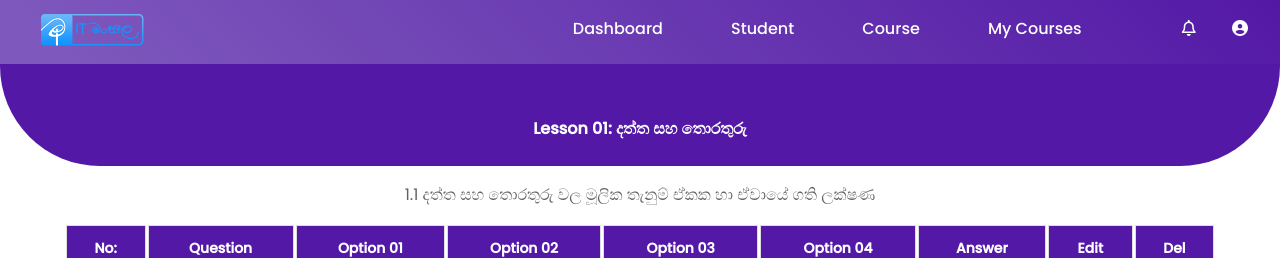
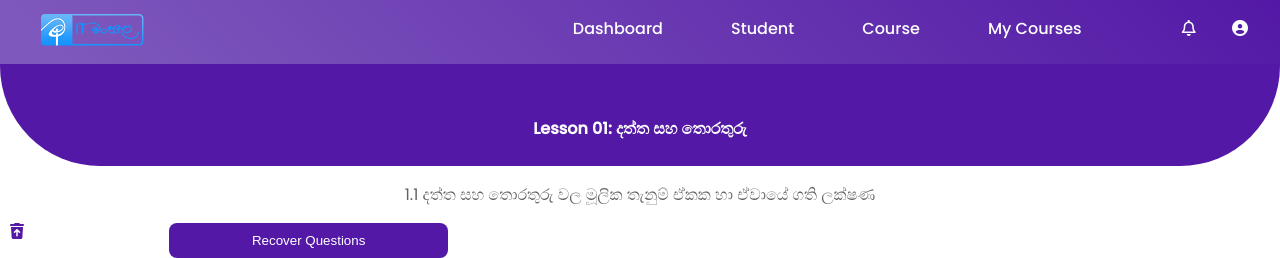
Before and after one commit to Uthpalani19/itmansala, a PHP site: page /viewAddedQuestions.php in a window 1280 px wide. Shown: the top 258 px of the page. Run offline with PHP 8.4, Linux system fonts and the light colour scheme; the visitor is signed in with stand-in values (Sample User, id 1); data that the repository does not hold is empty; some libraries are stand-ins or nearby versions.

Commit message:
Pages added

```diff
--- a/Interim/addQuestions.php
+++ b/Interim/addQuestions.php
@@ -77,6 +77,7 @@
                 $option3= mysqli_real_escape_string($connection,$_POST['option3']);
                 $option4= mysqli_real_escape_string($connection,$_POST['option4']);
 
+                //Check if the answer is one of the options
                 if($answer == $option1 || $answer == $option2 || $answer == $option3 || $answer == $option4)
                 {
                     $sql = "INSERT INTO modelpaperquestion (questionId, subtopicId,question, answer, option1,option2,option3,option4,status)
--- a/Interim/css/viewQuestions.css
+++ b/Interim/css/viewQuestions.css
@@ -137,73 +137,32 @@ tr:nth-child(odd)
     background: #D9D9D9;
 }
 
-/* Toggle Button */
-/* .switch
+/* Recover Option */
+.recover
 {
-    position: relative;
-    display: inline-block;
-    width: 40px;
-    height: 20px;
+    color: #5319a6;
+    display:flex;
+    width: 35%;
+    cursor: pointer;
 }
 
-.switch input
+.recover > .recover-btn
 {
-    opacity: 0;
-    width: 0;
-    height: 0;
+    flex: auto;
+    background-color: #5319a6;
+    color: #FFFFFF;
+    border: none;
+    border-radius: 8px;
+    padding: 10px;
 }
 
-.slider
+.recover > #recover-icon
 {
-    position: absolute;
+    flex: auto;
+    color:#5319a6;
+    margin-left: 10px;
     cursor: pointer;
-    top: 0;
-    left: 0;
-    right: 0;
-    bottom: 0;
-    background-color: #D9D9D9;
-    -webkit-transition: .3s;
-    transition: .3s;
 }
-
-.slider:before
-{
-    position: absolute;
-    content: "";
-    height: 20px;
-    width: 20px;
-    right: 25px;
-    background-color: #FFFFFF;
-    -webkit-transition: .3s;
-    transition: .3s;
-}
-
-input:checked + .slider
-{
-    background-color: #5319a6;
-}
-
-input:focus + .slider
-{
-    box-shadow: 0 0 1px #5319a6;
-}
-
-input:checked + .slider:before
-{
-    -webkit-transform: translateX(26px);
-    -ms-transform: translateX(26px);
-    transform: translateX(26px);
-}
-
-.slider.round
-{
-    border-radius: 30px;
-}
-
-.slider.round:before
-{
-    border-radius: 50%;
-} */
 
 /* Footer */
 .footer
--- a/Interim/navbar-teacher.php
+++ b/Interim/navbar-teacher.php
@@ -12,9 +12,9 @@
         </div>
         <div class="nav-right">
             <div class="nav-links">
-                <p onclick="window.location.href='underconstruction.php'">Dashboard</p>
-                <p onclick="window.location.href='underconstruction.php'">Student</p>
-                <p onclick="window.location.href='underconstruction.php'">Course</p>
+                <p onclick="window.location.href='dashboard-teacher.php'">Dashboard</p>
+                <p onclick="window.location.href='teacher-studentview.php'">Student</p>
+                <p onclick="window.location.href='teacher-courses.php'">Course</p>
                 <p onclick="window.location.href='editCourseContent.php'">My Courses</p>
             </div>
             <div class="nav-user-tray">
--- /dev/null
+++ b/Interim/teacher-courses.php
@@ -0,0 +1,3 @@
+<?php
+    require_once 'underconstruction.php';
+?>
--- /dev/null
+++ b/Interim/teacher-studentview.php
@@ -0,0 +1,3 @@
+<?php
+    require_once 'underconstruction.php';
+?>
--- a/Interim/viewAddedQuestions.php
+++ b/Interim/viewAddedQuestions.php
@@ -34,6 +34,12 @@
         <!--Set Subtopic Name-->
         <div class="subtopic-title">
             <p> 1.1 දත්ත සහ තොරතුරු වල මූලික තැනුම් ඒකක හා ඒවායේ ගති ලක්ෂණ </p>
+        </div>
+
+        <!-- Questions Recovery -->
+        <div class="recover">
+            <i class="fa-large fas fa-trash-restore" id="recover-icon" ></i>
+            <button type="button" class="recover-btn" onclick="window.location.href='editQuestions.php'">Recover Questions</button>
         </div>
 
         <div>
```
Also changed, not shown: Interim/editQuestions.php (+28 -1 lines).
